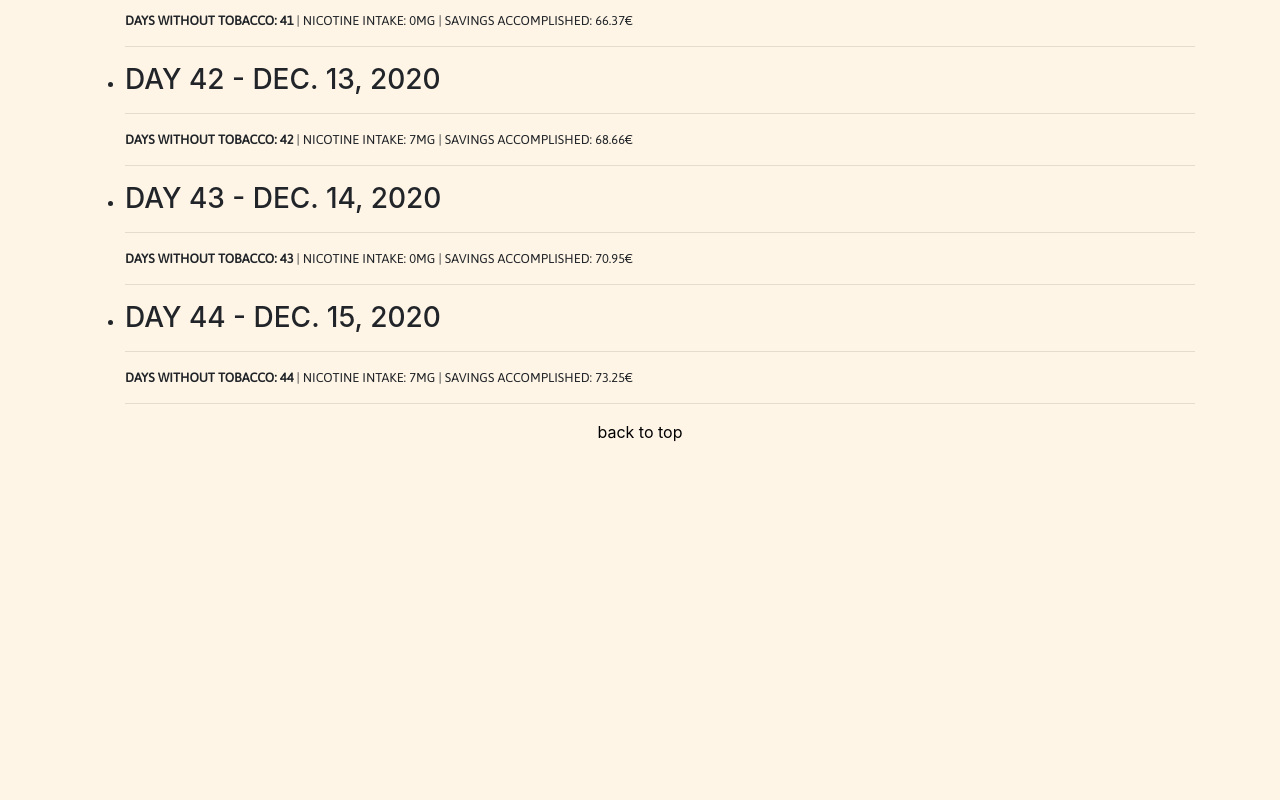
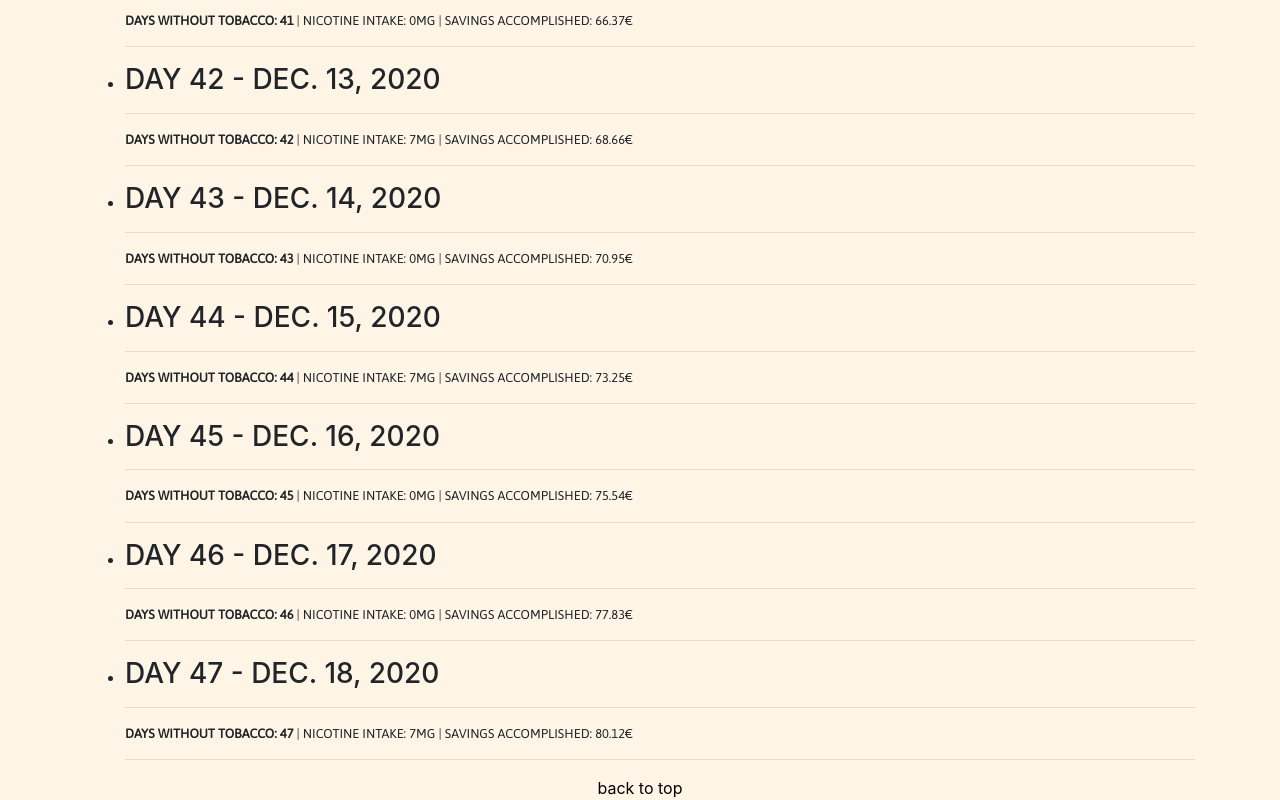
Before and after one commit to draialexis/alexisdrai, an Angular app: page / in a window 1280 px wide. Shown: the part 9243-10043 px from the top of the page. Before the commit the page ends 9687 px from the top, so only its background shows below. Built offline with nearby package versions, Linux system fonts and the light colour scheme.

Commit message:
Add entries for days 45, 46, and 47

```diff
--- a/src/app/components/smokefree/smokefree.component.html
+++ b/src/app/components/smokefree/smokefree.component.html
@@ -469,10 +469,31 @@
     <hr>
   </li>
   <li>
-    <h3 id="smokefree" class="text-uppercase">Day 44 - dec. 15, 2020</h3>
+    <h3 class="text-uppercase">Day 44 - dec. 15, 2020</h3>
     <hr>
     <p class="small-print text-uppercase"><strong>days without tobacco: 44</strong> | nicotine intake: 7mg | savings
       accomplished: 73.25€</p>
+    <hr>
+  </li>
+  <li>
+    <h3 class="text-uppercase">Day 45 - dec. 16, 2020</h3>
+    <hr>
+    <p class="small-print text-uppercase"><strong>days without tobacco: 45</strong> | nicotine intake: 0mg | savings
+      accomplished: 75.54€</p>
+    <hr>
+  </li>
+  <li>
+    <h3 class="text-uppercase">Day 46 - dec. 17, 2020</h3>
+    <hr>
+    <p class="small-print text-uppercase"><strong>days without tobacco: 46</strong> | nicotine intake: 0mg | savings
+      accomplished: 77.83€</p>
+    <hr>
+  </li>
+  <li>
+    <h3 id="smokefree" class="text-uppercase">Day 47 - dec. 18, 2020</h3>
+    <hr>
+    <p class="small-print text-uppercase"><strong>days without tobacco: 47</strong> | nicotine intake: 7mg | savings
+      accomplished: 80.12€</p>
     <hr>
   </li>
 </ul>
```
